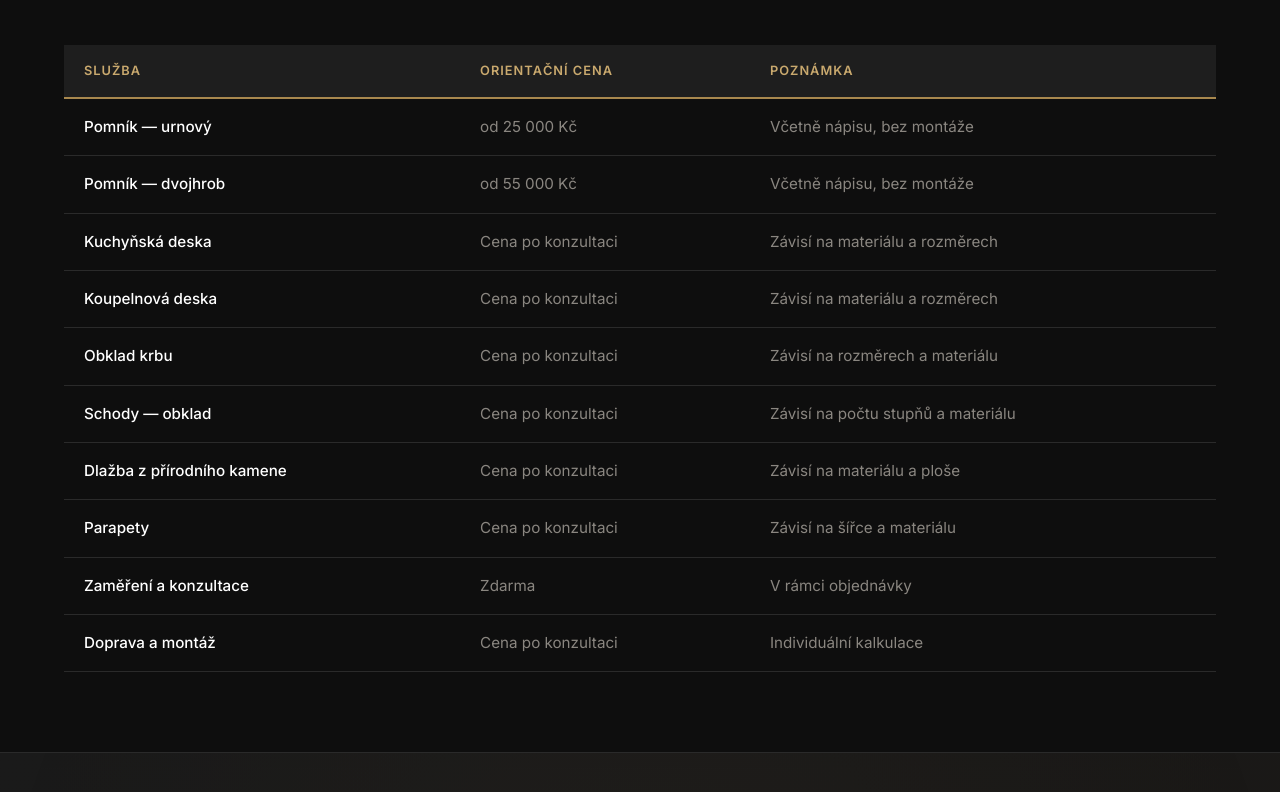
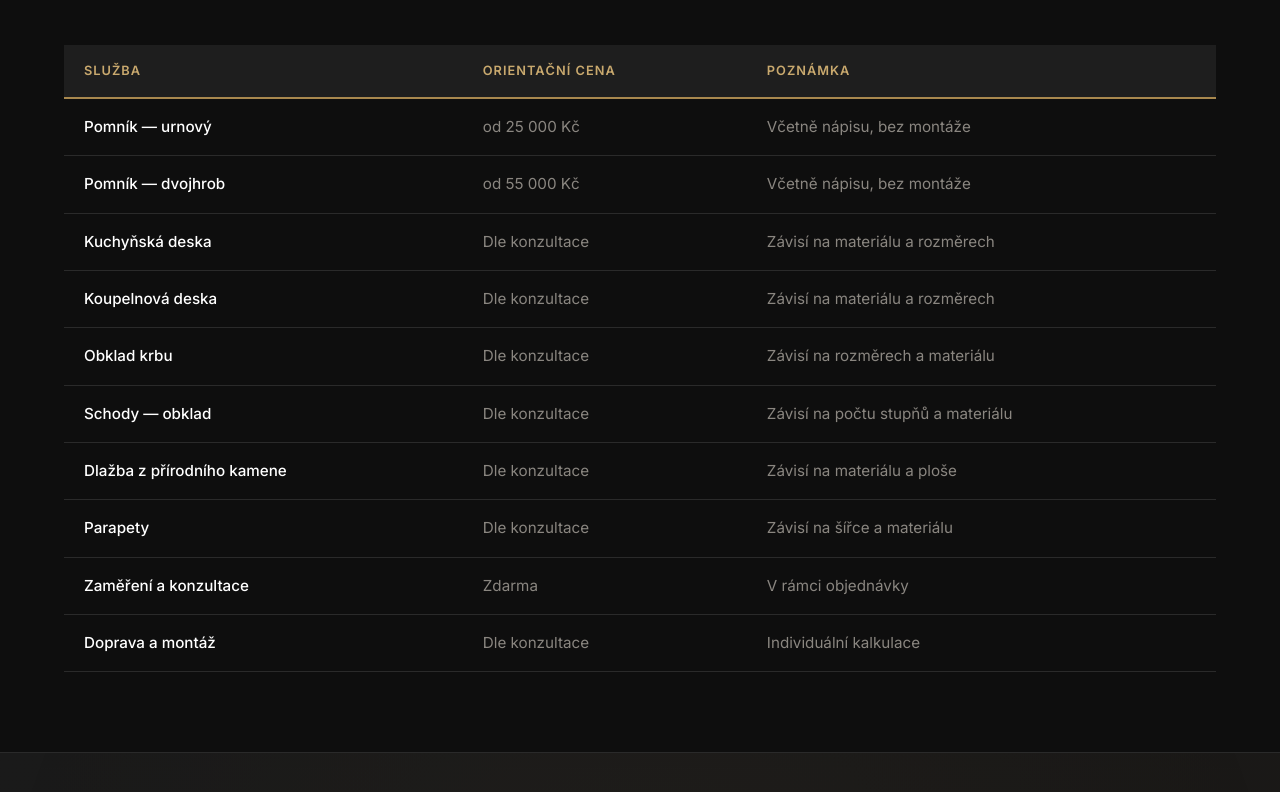
Before and after one commit to malaveselahranolka/kamenictvi-adamek, a plain HTML site: page cenik.html in a window 1280 px wide. Shown: the part 590-1382 px from the top of the page. Drawn offline with nearby package versions, Linux system fonts and the light colour scheme; a script that the page names is missing.

Commit message:
Cenik: cena po konzultaci -> dle konzultace

```diff
--- a/cenik.html
+++ b/cenik.html
@@ -83,32 +83,32 @@
           </tr>
           <tr>
             <td>Kuchyňská deska</td>
-            <td>Cena po konzultaci</td>
+            <td>Dle konzultace</td>
             <td>Závisí na materiálu a rozměrech</td>
           </tr>
           <tr>
             <td>Koupelnová deska</td>
-            <td>Cena po konzultaci</td>
+            <td>Dle konzultace</td>
             <td>Závisí na materiálu a rozměrech</td>
           </tr>
           <tr>
             <td>Obklad krbu</td>
-            <td>Cena po konzultaci</td>
+            <td>Dle konzultace</td>
             <td>Závisí na rozměrech a materiálu</td>
           </tr>
           <tr>
             <td>Schody — obklad</td>
-            <td>Cena po konzultaci</td>
+            <td>Dle konzultace</td>
             <td>Závisí na počtu stupňů a materiálu</td>
           </tr>
           <tr>
             <td>Dlažba z přírodního kamene</td>
-            <td>Cena po konzultaci</td>
+            <td>Dle konzultace</td>
             <td>Závisí na materiálu a ploše</td>
           </tr>
           <tr>
             <td>Parapety</td>
-            <td>Cena po konzultaci</td>
+            <td>Dle konzultace</td>
             <td>Závisí na šířce a materiálu</td>
           </tr>
           <tr>
@@ -118,7 +118,7 @@
           </tr>
           <tr>
             <td>Doprava a montáž</td>
-            <td>Cena po konzultaci</td>
+            <td>Dle konzultace</td>
             <td>Individuální kalkulace</td>
           </tr>
         </tbody>
```
